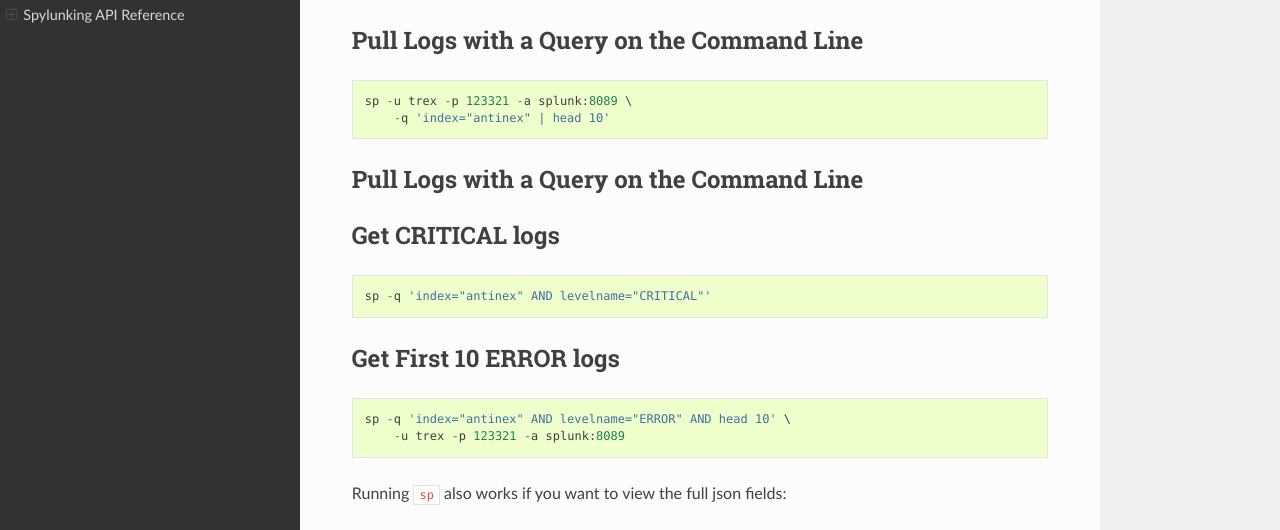
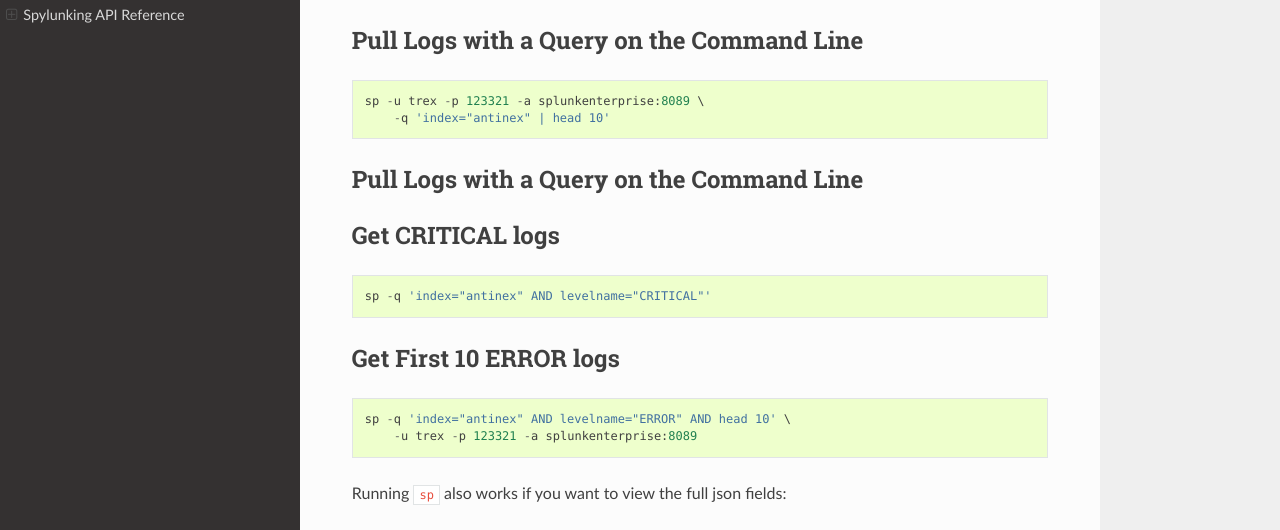
Before and after one commit to jay-johnson/spylunking, a Sphinx documentation site: the page built from docs/source/index.rst, in a window 1280 px wide and 900 px high, scrolled down 3000 px. Shown: the part 166-696 px from the top of the window. Built offline with Sphinx 7.4.7 and the Read the Docs theme 2.0.0, drawn with Linux system fonts in a browser that asks for light colours.

```diff
--- a/README.rst
+++ b/README.rst
@@ -148,7 +148,7 @@ Pull Logs with a Query on the Command Line
 
 ::
 
-    sp -u trex -p 123321 -a splunk:8089 \
+    sp -u trex -p 123321 -a splunkenterprise:8089 \
         -q 'index="antinex" | head 10'
 
 Pull Logs with a Query on the Command Line
@@ -167,7 +167,7 @@ Get First 10 ERROR logs
 ::
 
     sp -q 'index="antinex" AND levelname="ERROR" AND head 10' \
-        -u trex -p 123321 -a splunk:8089
+        -u trex -p 123321 -a splunkenterprise:8089
 
 Running ``sp`` also works if you want to view the full json fields:
 
--- a/docs/source/index.rst
+++ b/docs/source/index.rst
@@ -153,7 +153,7 @@ Pull Logs with a Query on the Command Line
 
 ::
 
-    sp -u trex -p 123321 -a splunk:8089 \
+    sp -u trex -p 123321 -a splunkenterprise:8089 \
         -q 'index="antinex" | head 10'
 
 Pull Logs with a Query on the Command Line
@@ -172,7 +172,7 @@ Get First 10 ERROR logs
 ::
 
     sp -q 'index="antinex" AND levelname="ERROR" AND head 10' \
-        -u trex -p 123321 -a splunk:8089
+        -u trex -p 123321 -a splunkenterprise:8089
 
 Running ``sp`` also works if you want to view the full json fields:
 
--- a/setup.py
+++ b/setup.py
@@ -63,7 +63,7 @@ sys.path.insert(0, os.path.join(os.path.dirname(__file__), 'spylunking'))
 setup(
     name='spylunking',
     cmdclass={'test': PyTest},
-    version='1.0.13',
+    version='1.0.14',
     description=(
         'Splunk-ready python logging integration, Docker demos and tools'),
     long_description=(
```
Also changed, not shown: 1 other file.
